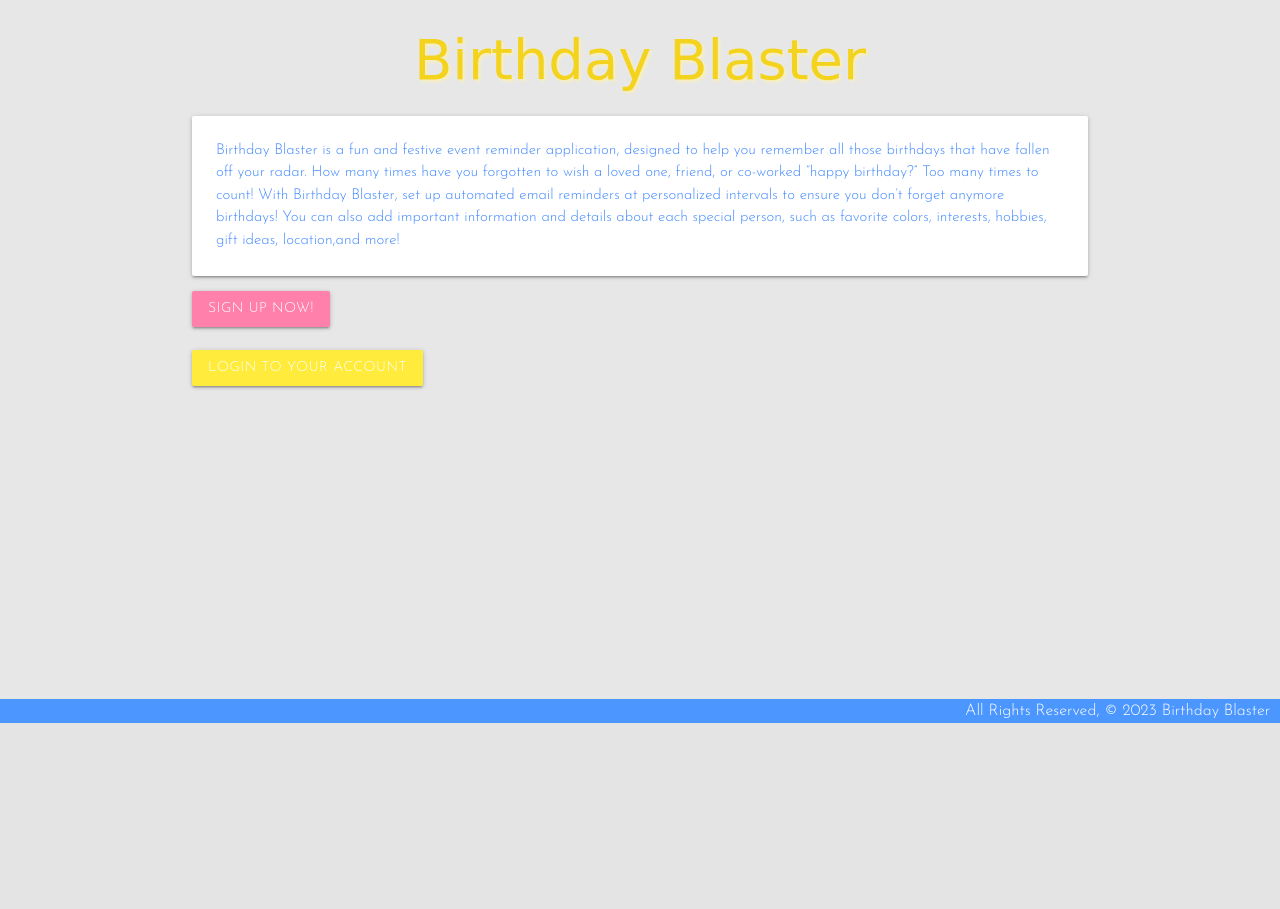
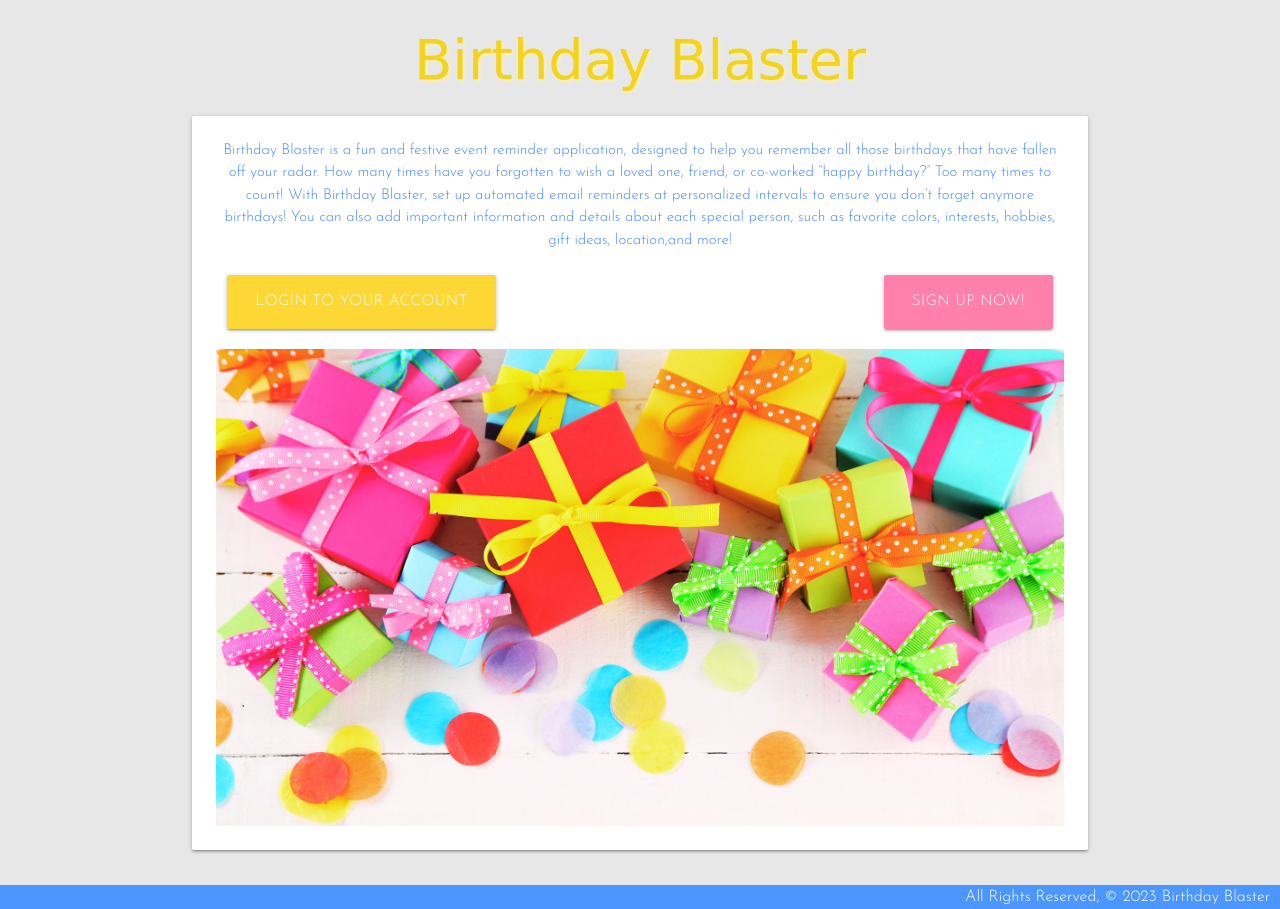
Before and after one commit to jpineda48/Pod1-Project-3, a Django app: page /about/ in a window 1280 px wide. Shown: the part 77-986 px from the top of the page. Before the commit the page ends 800 px from the top, so only its background shows below. Run offline with Django 4.2, Linux system fonts and the light colour scheme; some web fonts are replaced.

Commit message:
adds styling to about page and updates base.html stylesheet links

```diff
--- a/birthdayblaster/main_app/templates/about.html
+++ b/birthdayblaster/main_app/templates/about.html
@@ -3,20 +3,35 @@
 
     <h1>Birthday Blaster</h1>
 
-    <div>
+
+
+    <div class="row">
         <div>
           <div class="card white">
-            <div class="card-content">
+            <div class="card-content center-align">
               <span class="#448aff blue-text text-accent-2">Birthday Blaster is a fun and festive event reminder application, designed to help you remember all those birthdays that have fallen off your radar. How many times have you forgotten to wish a loved one, friend, or co-worked “happy birthday?” Too many times to count! With Birthday Blaster, set up automated email reminders at personalized intervals to ensure you don’t forget anymore birthdays! You can also add important information and details about each special person, such as favorite colors, interests, hobbies, gift ideas, location,and more!</span>
+                <br>
+                <br>
+              <div>
+                <div class="row">
+                  <div class="col s12 m6">
+                    <a href="{% url 'login' %}" class="left waves-effect waves-light btn-large #fdd835 yellow darken-1">Login to Your Account</a>
+                  </div>
+                  <div class="col s12 m6">
+                    <a href="{% url 'signup' %}" class="right waves-effect waves-light btn-large #ff80ab pink accent-1">Sign Up Now!</a>
+                  </div>
+                </div>
+              </div>
+
+              <div class="card-image">
+                <img class="responsive-img" src="/static/images/6.png">
+              </div>
             </div>
           </div>
         </div>
-      </div>
+    </div>
 
-      <div>
-        <a href="{% url 'signup' %}" class="waves-effect waves-light btn #ff80ab pink accent-1">Sign Up Now!</a>
-        <br>
-        <br>
-        <a href="{% url 'login' %}" class="waves-effect waves-light btn #ffeb3b yellow">Login to Your Account</a>
-      </div>
+
+
+
 {% endblock %}
--- a/birthdayblaster/main_app/templates/base.html
+++ b/birthdayblaster/main_app/templates/base.html
@@ -6,15 +6,19 @@
   <meta name="viewport" content="width=device-width, initial-scale=1.0">
   <meta http-equiv="X-UA-Compatible" content="ie=edge">
   <title>Birthday Blaster</title>
+
+  <script src="https://cdnjs.cloudflare.com/ajax/libs/materialize/1.0.0/js/materialize.min.js"></script>
   <link rel="stylesheet" href="https://cdnjs.cloudflare.com/ajax/libs/materialize/1.0.0/css/materialize.min.css">
+  <link href="https://fonts.googleapis.com/icon?family=Material+Icons" rel="stylesheet">
+
   <link rel="stylesheet" type="text/css" href="{% static 'css/style.css' %}">
+
   <link rel="preconnect" href="https://fonts.googleapis.com">
   <link rel="preconnect" href="https://fonts.gstatic.com" crossorigin>
   <link href="https://fonts.googleapis.com/css2?family=Happy+Monkey&display=swap" rel="stylesheet">
   <link rel="preconnect" href="https://fonts.googleapis.com">
   <link rel="preconnect" href="https://fonts.gstatic.com" crossorigin>
   <link href="https://fonts.googleapis.com/css2?family=Yellowtail&display=swap" rel="stylesheet">
-  <link href="https://fonts.googleapis.com/icon?family=Material+Icons" rel="stylesheet">
   <link rel="preconnect" href="https://fonts.googleapis.com">
   <link rel="preconnect" href="https://fonts.gstatic.com" crossorigin>
   <link href="https://fonts.googleapis.com/css2?family=Rubik&display=swap" rel="stylesheet">
@@ -24,7 +28,7 @@
   <link rel="preconnect" href="https://fonts.googleapis.com">
   <link rel="preconnect" href="https://fonts.gstatic.com" crossorigin>
   <link href="https://fonts.googleapis.com/css2?family=Josefin+Sans:wght@300&display=swap" rel="stylesheet">
-  <script src="https://cdnjs.cloudflare.com/ajax/libs/materialize/1.0.0/js/materialize.min.js"></script>
+
 </head>
 <body>
   <header class="navbar-fixed">
```
Also changed, not shown: birthdayblaster/main_app/static/images/5.png (added), birthdayblaster/main_app/static/images/6.png (added).
